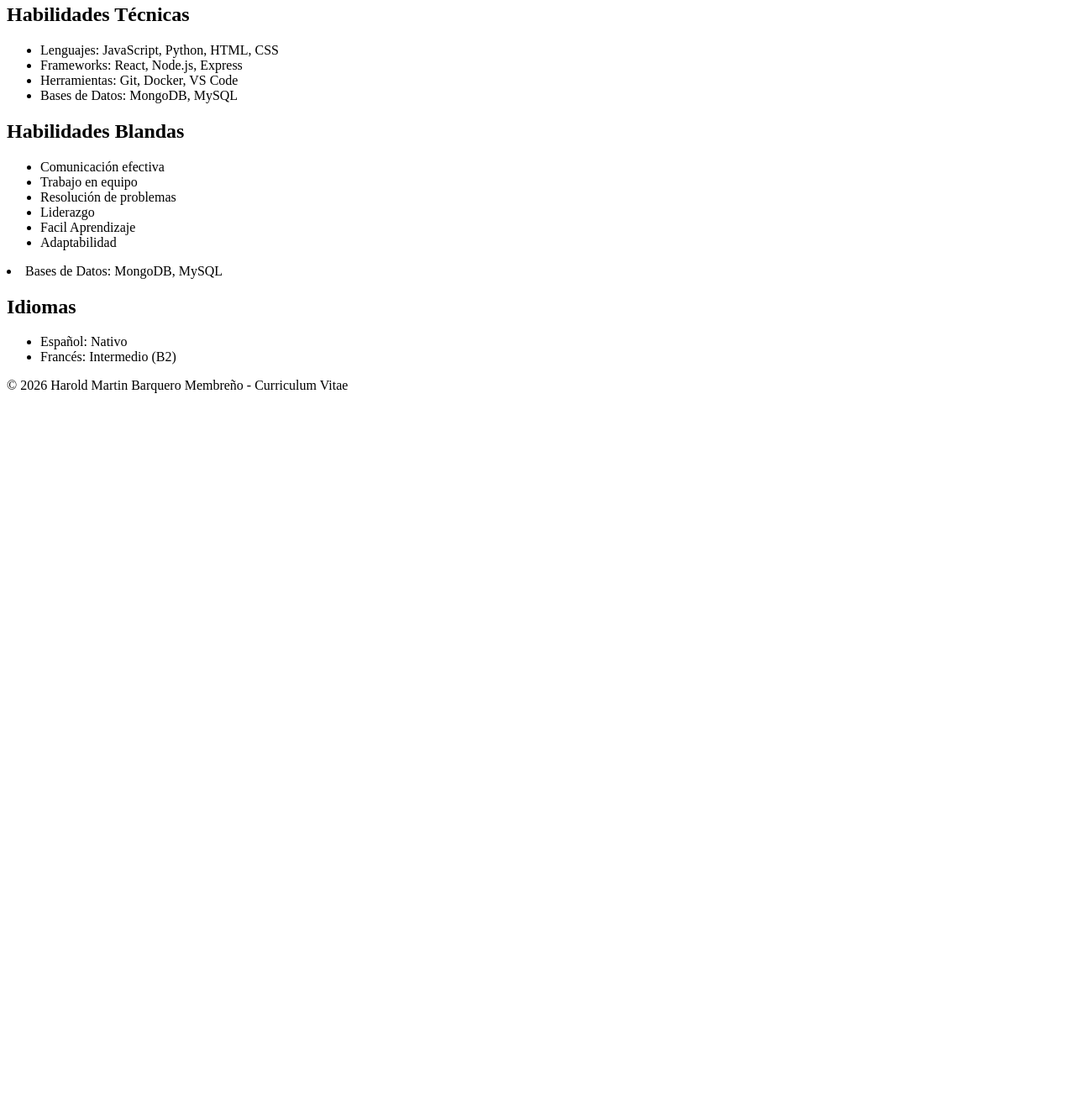
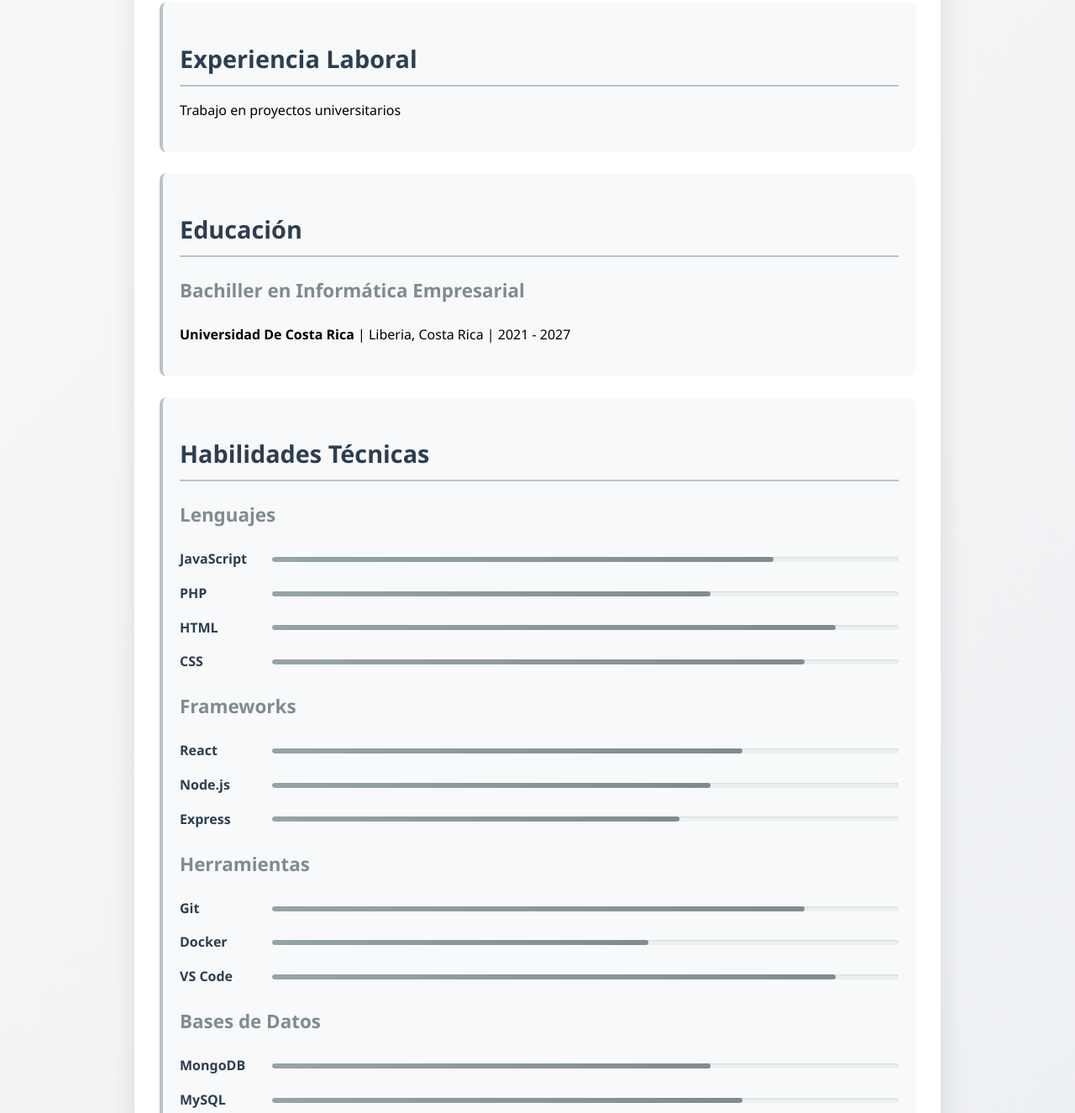
Before and after one commit to harmar03/MultimediosSg, a website: page src/index.html in a window 1280 px wide. Shown: the part 481-1806 px from the top of the page at 84% size. Before the commit the page ends 965 px from the top, so only its background shows below. Drawn offline with Linux system fonts and the light colour scheme.

Commit message:
Enhance Curriculum Vitae layout and styling with new sections and skill progress indicators

```diff
--- a/src/index.css
+++ b/src/index.css
@@ -1,29 +1,95 @@
- }
-    70% { box-shadow: 0 0 0 10px rgba(0,122,204,0); }
-    100% { box-shadow: 0 0 0 0 rgba(0,122,204,0); }
+body {
+    font-family: 'Segoe UI', Tahoma, Geneva, Verdana, sans-serif;
+    margin: 0;
+    padding: 20px;
+    line-height: 1.6;
+    background: linear-gradient(135deg, #f8f9fa 0%, #e9ecef 100%);
 }
 
-button.animated {
-    animation: pulse 2s infinite;
+h1, h2, h3 {
+    color: #2c3e50;
 }
 
-.button-group {
+h1 {
+    text-align: center;
+    font-size: 2.5em;
+    margin-bottom: 10px;
+}
+
+h2 {
+    font-size: 1.8em;
+    border-bottom: 2px solid #bdc3c7;
+    padding-bottom: 8px;
+    margin-bottom: 15px;
+}
+
+h3 {
+    font-size: 1.4em;
+    color: #7f8c8d;
+}
+
+.container {
+    max-width: 900px;
+    margin: 0 auto;
+    background: white;
+    padding: 30px;
+    border-radius: 12px;
+    box-shadow: 0 8px 32px rgba(0,0,0,0.1);
+}
+
+section {
+    margin-bottom: 25px;
+    padding: 20px;
+    background: #f8f9fa;
+    border-radius: 8px;
+    border-left: 4px solid #bdc3c7;
+}
+
+ul {
+    margin: 10px 0;
+    padding-left: 20px;
+}
+
+li {
+    margin-bottom: 5px;
+}
+
+.skill {
+    margin-bottom: 15px;
     display: flex;
-    gap: 10px;
-    flex-wrap: wrap;
-    margin-top: 15px;
+    align-items: center;
+}
+
+.skill span {
+    display: block;
+    font-weight: bold;
+    margin-bottom: 0;
+    color: #2c3e50;
+    min-width: 100px;
+}
+
+.progress-bar {
+    background: #ecf0f1;
+    height: 6px;
+    border-radius: 3px;
+    overflow: hidden;
+    box-shadow: inset 0 1px 2px rgba(0,0,0,0.1);
+    flex: 1;
+    margin-left: 10px;
+}
+
+.progress {
+    background: linear-gradient(90deg, #95a5a6, #7f8c8d);
+    height: 100%;
+    border-radius: 3px;
+    transition: width 0.5s ease;
 }
 
 footer {
     text-align: center;
+    margin-top: 40px;
     font-size: 0.9em;
-    color: #666;
-    padding-top: 10px;
-    border-top: 1px solid #ddd;
-    margin-top: 20px;
+    color: #7f8c8d;
+    padding-top: 20px;
+    border-top: 1px solid #ecf0f1;
 }
-
-p {
-    line-height: 1.6;
-    margin: 0 0 1em;
-}
--- a/src/index.html
+++ b/src/index.html
@@ -4,6 +4,7 @@
     <meta charset="UTF-8">
     <meta name="viewport" content="width=device-width, initial-scale=1.0">
     <title>Curriculum Vitae - Tu Nombre</title>
+    <link rel="stylesheet" href="index.css">
 
 </head>
 <body>
@@ -12,39 +13,85 @@
             <h1>Harold Martin Barquero Membreño</h1>
             <p>Dirección: Barrio La Arena, Liberia, Costa Rica</p>
             <p>Teléfono: +506 85569713 | Email: martincamareno@gmail.com</p>
-            <p>LinkedIn: linkedin.com/in/haroldmartinbarquero | GitHub: github.com/haroldmartinbarquero</p>
+            <p>LinkedIn: linkedin.com/in/haroldmartinbarquero | GitHub: https://github.com/harmar03</p>
         </header>
         <main>
-            <section id="resumen">
+            <section class="resumen">
                 <h2>Resumen Profesional</h2>
                 <p> Estudiante Universitario full stack de la carrera de Informatica Empresarial</p>
             </section>
-            <section id="experiencia">
+            <section class="experiencia">
                 <h2>Experiencia Laboral</h2>
                 <article>
-                    <h3>no hay</h3>
+                    <p> Trabajo en proyectos universitarios</p>
                 </article>
 
                     </ul>
                 </article>
             </section>
-            <section id="educacion">
+            <section class="educacion">
                 <h2>Educación</h2>
                 <article>
                     <h3>Bachiller en Informática Empresarial</h3>
                     <p><strong>Universidad De Costa Rica</strong> | Liberia, Costa Rica | 2021 - 2027</p>
                 </article>
             </section>
-            <section id="habilidades">
+            <section class="habilidades">
                 <h2>Habilidades Técnicas</h2>
-                <ul>
-                    <li>Lenguajes: JavaScript, Python, HTML, CSS</li>
-                    <li>Frameworks: React, Node.js, Express</li>
-                    <li>Herramientas: Git, Docker, VS Code</li>
-                    <li>Bases de Datos: MongoDB, MySQL</li>
-                </ul>
+                <h3>Lenguajes</h3>
+                <div class="skill">
+                    <span>JavaScript</span>
+                    <div class="progress-bar"><div class="progress" style="width: 80%"></div></div>
+                </div>
+                <div class="skill">
+                    <span>PHP</span>
+                    <div class="progress-bar"><div class="progress" style="width: 70%"></div></div>
+                </div>
+                <div class="skill">
+                    <span>HTML</span>
+                    <div class="progress-bar"><div class="progress" style="width: 90%"></div></div>
+                </div>
+                <div class="skill">
+                    <span>CSS</span>
+                    <div class="progress-bar"><div class="progress" style="width: 85%"></div></div>
+                </div>
+                <h3>Frameworks</h3>
+                <div class="skill">
+                    <span>React</span>
+                    <div class="progress-bar"><div class="progress" style="width: 75%"></div></div>
+                </div>
+                <div class="skill">
+                    <span>Node.js</span>
+                    <div class="progress-bar"><div class="progress" style="width: 70%"></div></div>
+                </div>
+                <div class="skill">
+                    <span>Express</span>
+                    <div class="progress-bar"><div class="progress" style="width: 65%"></div></div>
+                </div>
+                <h3>Herramientas</h3>
+                <div class="skill">
+                    <span>Git</span>
+                    <div class="progress-bar"><div class="progress" style="width: 85%"></div></div>
+                </div>
+                <div class="skill">
+                    <span>Docker</span>
+                    <div class="progress-bar"><div class="progress" style="width: 60%"></div></div>
+                </div>
+                <div class="skill">
+                    <span>VS Code</span>
+                    <div class="progress-bar"><div class="progress" style="width: 90%"></div></div>
+                </div>
+                <h3>Bases de Datos</h3>
+                <div class="skill">
+                    <span>MongoDB</span>
+                    <div class="progress-bar"><div class="progress" style="width: 70%"></div></div>
+                </div>
+                <div class="skill">
+                    <span>MySQL</span>
+                    <div class="progress-bar"><div class="progress" style="width: 75%"></div></div>
+                </div>
             </section>
-              <section id="habilidades Blandas">
+              <section class="habilidades-blandas">
                 <h2>Habilidades Blandas</h2>
                 <ul>
                     <li>Comunicación efectiva</li>
@@ -55,10 +102,17 @@
                       <li>Adaptabilidad</li>
                 </ul>
             </section>
-                    <li>Bases de Datos: MongoDB, MySQL</li>
-                </ul>
+            <section class="proyectos">
+                <h2>Proyectos Personales</h2>
+                <article>
+                    <h3>Sistema de Recursos Humanos (HR) - Desarrollo Fullstack</h3>
+                    <p><strong>Tecnologías utilizadas:</strong> MySQL, Laravel (PHP), React + Vite, HTML, CSS.</p>
+                    <p><strong>Arquitectura:</strong> API REST con backend en Laravel separado del frontend en React, permitiendo escalabilidad y mantenibilidad.</p>
+                    <p><strong>Trabajo en equipo:</strong> Colaboré en un equipo utilizando Git, con más de 190 commits, siguiendo buenas prácticas de versionado.</p>
+                    <p><strong>Funcionalidades desarrolladas:</strong> Seeders para datos iniciales, rutas API optimizadas, sistema de correos automáticos, autenticación segura con JWT.</p>
+                </article>
             </section>
-            <section id="idiomas">
+            <section class="idiomas">
                 <h2>Idiomas</h2>
                 <ul>
                     <li>Español: Nativo</li>
```
